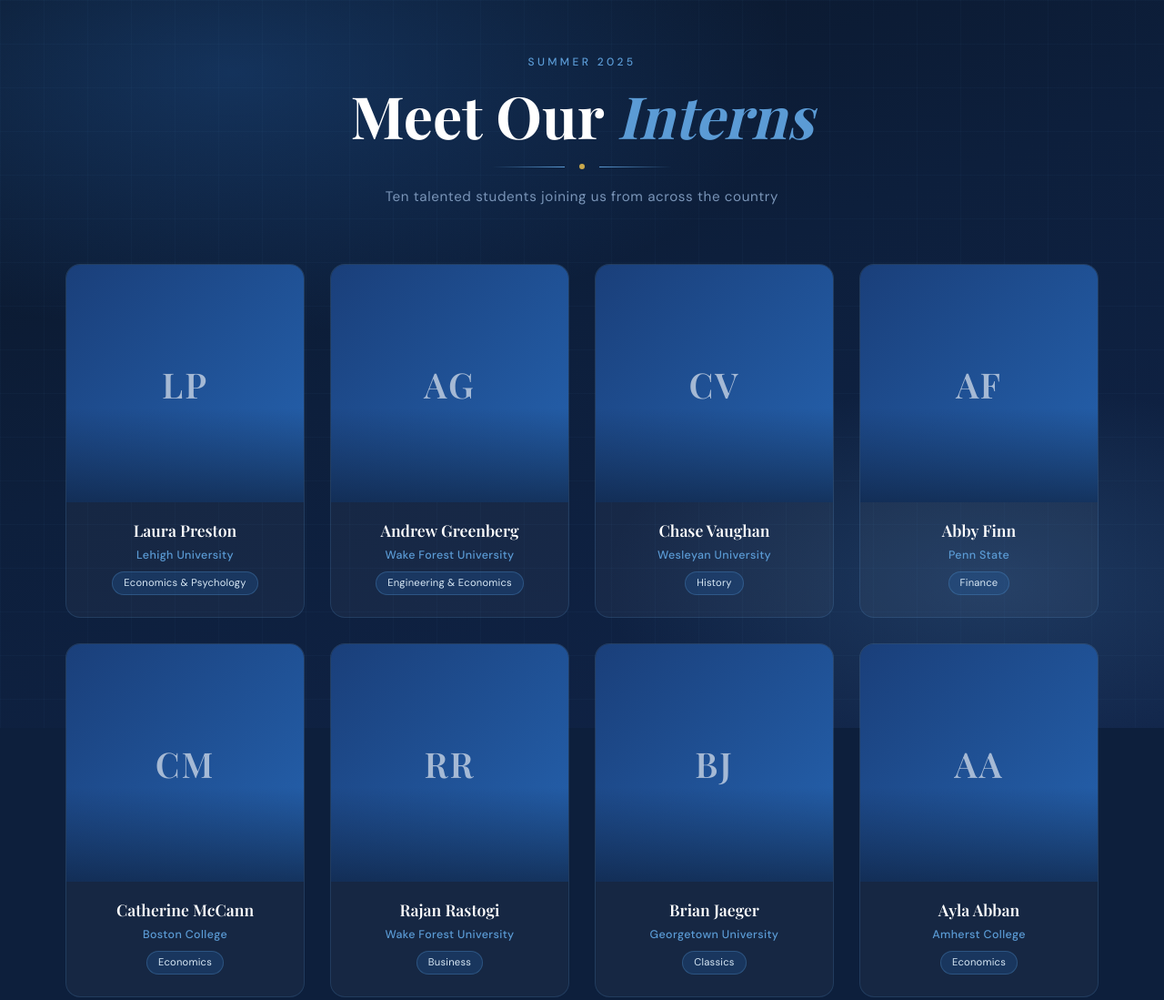
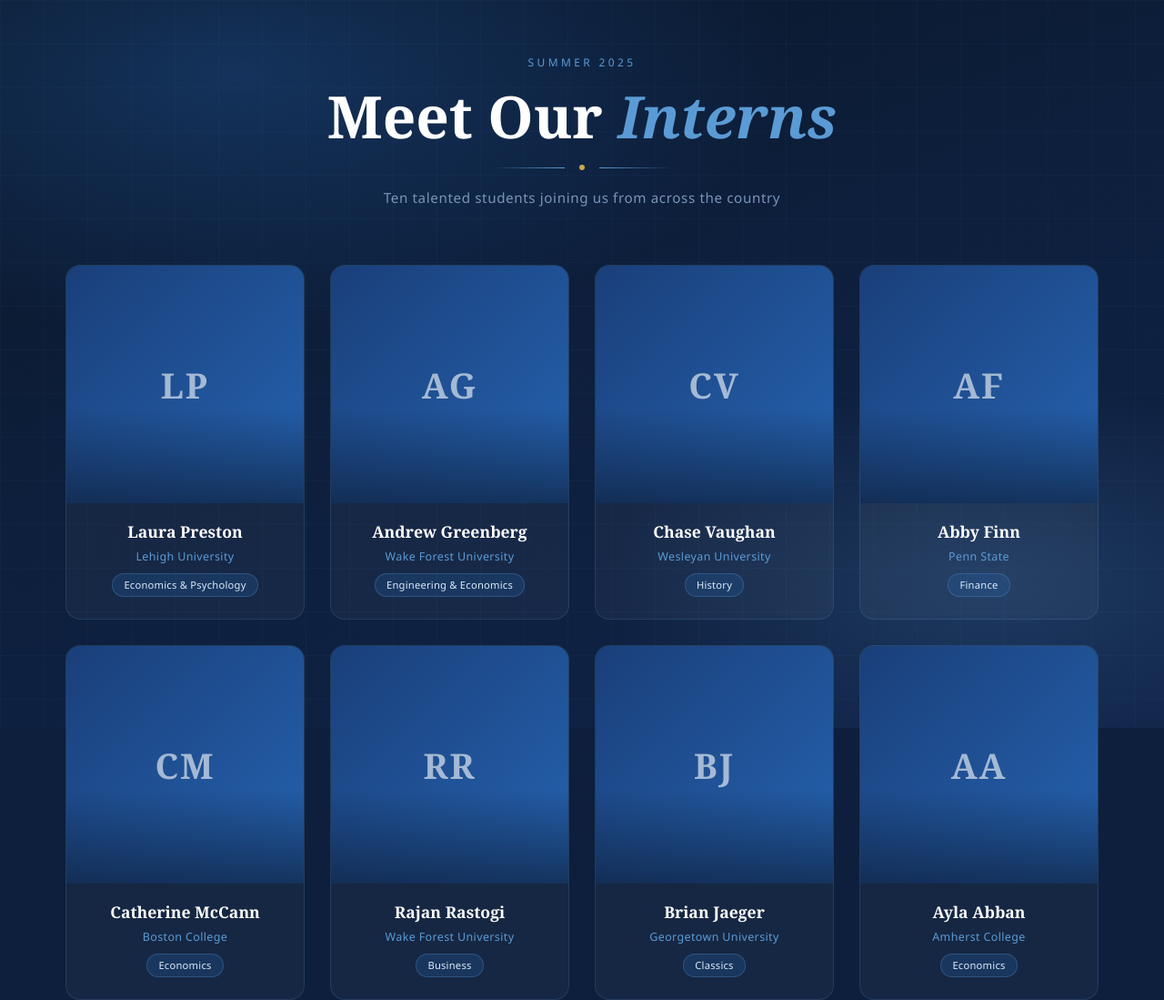
Before and after one commit to georgevenci/Summer-Interns-2026, a plain HTML site: page index.html in a window 1280 px wide. Shown: the top 1099 px of the page at 91% size. Drawn offline with nearby package versions, Linux system fonts and the light colour scheme.

Commit message:
Add files via upload

```diff
--- a/index.html
+++ b/index.html
@@ -4,7 +4,7 @@
   <meta charset="UTF-8" />
   <meta name="viewport" content="width=device-width, initial-scale=1.0"/>
   <title>Meet Our Interns</title>
-  <link href="https://fonts.googleapis.com/css2?family=Playfair+Display:wght@400;600;700&family=DM+Sans:wght@300;400;500&display=swap" rel="stylesheet">
+
   <style>
     :root {
       --navy:       #0d1f3c;
@@ -23,7 +23,7 @@
     *, *::before, *::after { box-sizing: border-box; margin: 0; padding: 0; }
 
     body {
-      font-family: 'DM Sans', sans-serif;
+      font-family: 'Segoe UI', Calibri, 'Trebuchet MS', sans-serif;
       background: var(--navy);
       color: var(--white);
       min-height: 100vh;
@@ -70,7 +70,7 @@
     }
 
     .header-eyebrow {
-      font-family: 'DM Sans', sans-serif;
+      font-family: 'Segoe UI', Calibri, 'Trebuchet MS', sans-serif;
       font-weight: 500;
       font-size: 0.75rem;
       letter-spacing: 0.28em;
@@ -80,7 +80,7 @@
     }
 
     header h1 {
-      font-family: 'Playfair Display', serif;
+      font-family: Georgia, 'Times New Roman', serif;
       font-size: clamp(2.6rem, 5vw, 4rem);
       font-weight: 700;
       line-height: 1.1;
@@ -193,7 +193,7 @@
     }
 
     .avatar-initials {
-      font-family: 'Playfair Display', serif;
+      font-family: Georgia, 'Times New Roman', serif;
       font-size: 2.4rem;
       font-weight: 600;
       color: rgba(255,255,255,0.6);
@@ -218,7 +218,7 @@
     }
 
     .intern-name {
-      font-family: 'Playfair Display', serif;
+      font-family: Georgia, 'Times New Roman', serif;
       font-size: 1.1rem;
       font-weight: 600;
       color: var(--white);
```
